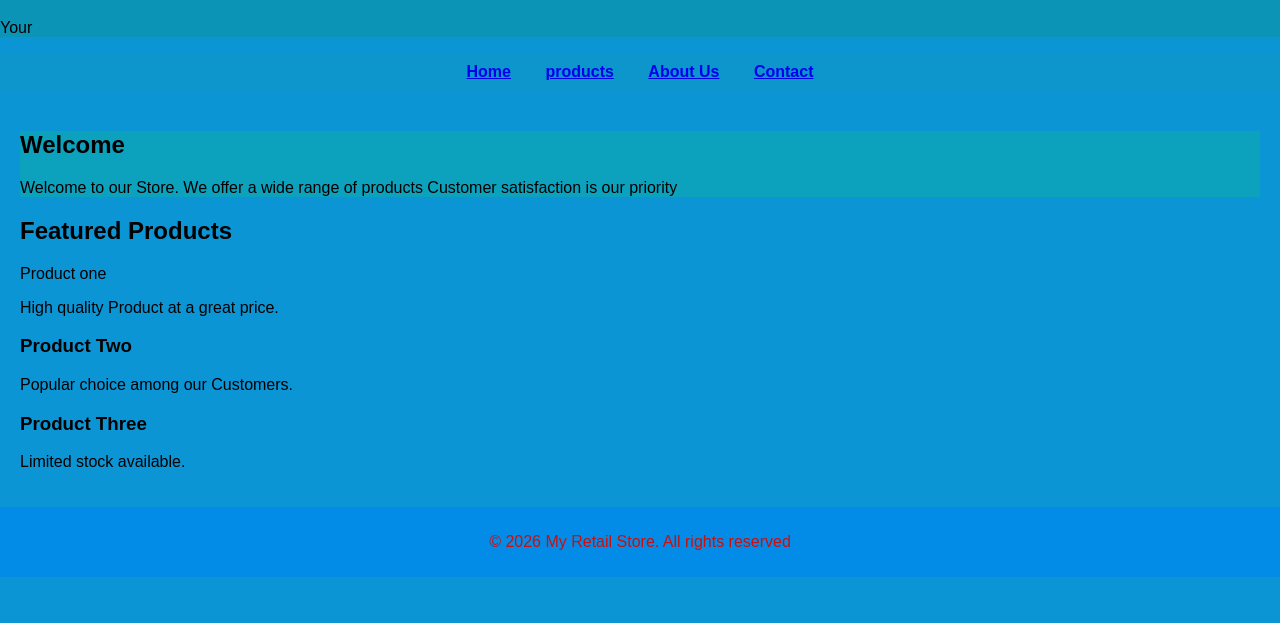
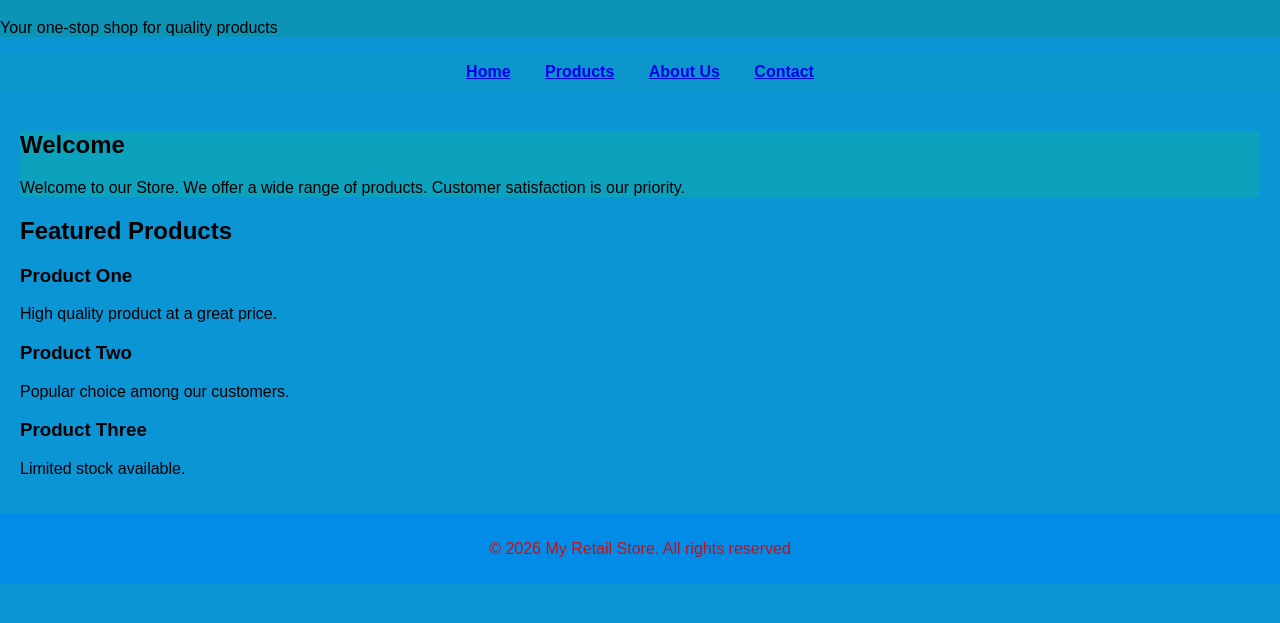
Before and after one commit to bida25-416/drip-style, a plain HTML site: page index.html in a window 1280 px wide. Shown: the part 61-684 px from the top of the page. Drawn offline with Linux system fonts and the light colour scheme.

Commit message:
Added index.html files

```diff
--- a/index.html
+++ b/index.html
@@ -1,24 +1,25 @@
+
 <!DOCTYPE html>
 <html lang="en">
 <head>
     <meta charset="UTF-8">
     <title>My Retail Store</title>
-        <link rel="stylesheet" href="style.css"
+    <link rel="stylesheet" href="style.css">
 </head>
 <body>
 
     <!-- Header Section -->
     <header>
         <h1>drip-style</h1>
-            <P>Your <one-stop shop for quality products</P>
+        <p>Your one-stop shop for quality products</p>
     </header>
 
-        <!-- navigation -->
+    <!-- Navigation -->
     <nav>
-            <a href="#">Home</a>
-            <a href="#">products</a>
-            <a href="#">About Us</a>
-            <a href="#">Contact</a>
+        <a href="index.html">Home</a>
+        <a href="products.html">Products</a>
+        <a href="about.html">About Us</a>
+        <a href="contact.html">Contact</a>
     </nav>
 
     <!-- Main Content -->
@@ -27,29 +28,27 @@
         <section>
             <h2>Welcome</h2>
             <p>
-                    Welcome to our Store. We offer a wide range of products
-                    Customer satisfaction is our priority
+                Welcome to our Store. We offer a wide range of products.
+                Customer satisfaction is our priority.
             </p>
+        </section>
 
-
-            </section>
         <h2>Featured Products</h2>
 
-            <div class="Product"
-                <h3>Product one</h3>
-                <p>High quality Product at a great price.</p>
+        <div class="Product">
+            <h3>Product One</h3>
+            <p>High quality product at a great price.</p>
         </div>
 
         <div class="Product">
             <h3>Product Two</h3>
-                <p>Popular choice among our Customers.</p>
+            <p>Popular choice among our customers.</p>
         </div>
 
         <div class="Product">
             <h3>Product Three</h3>
             <p>Limited stock available.</p>
         </div>
-            <section>
 
     </main>
 
@@ -58,5 +57,5 @@
         <p>&copy; 2026 My Retail Store. All rights reserved</p>
     </footer>
 
-    <html>
 </body>
+</html>
```
Lines whose indentation alone changed are shown as unchanged.
